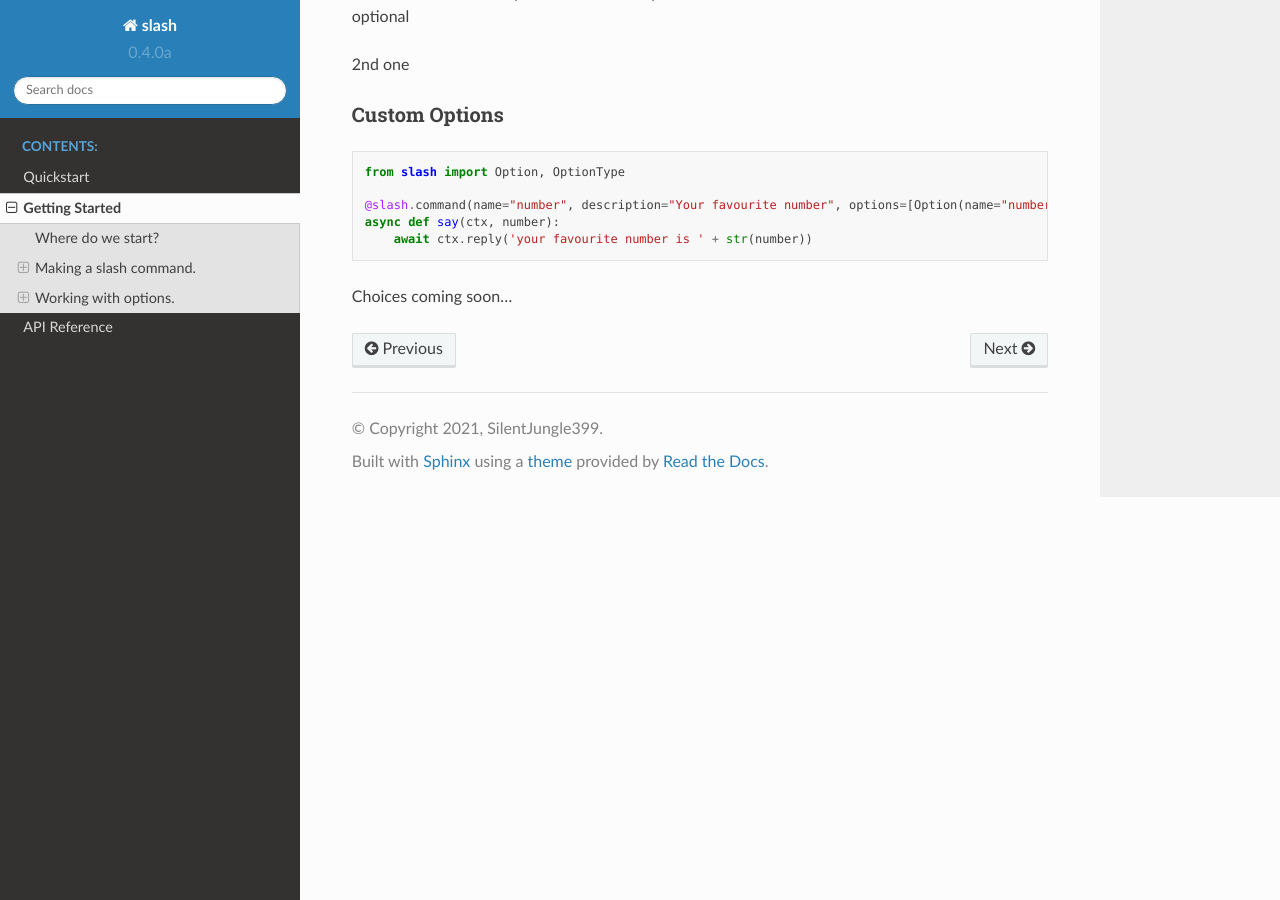
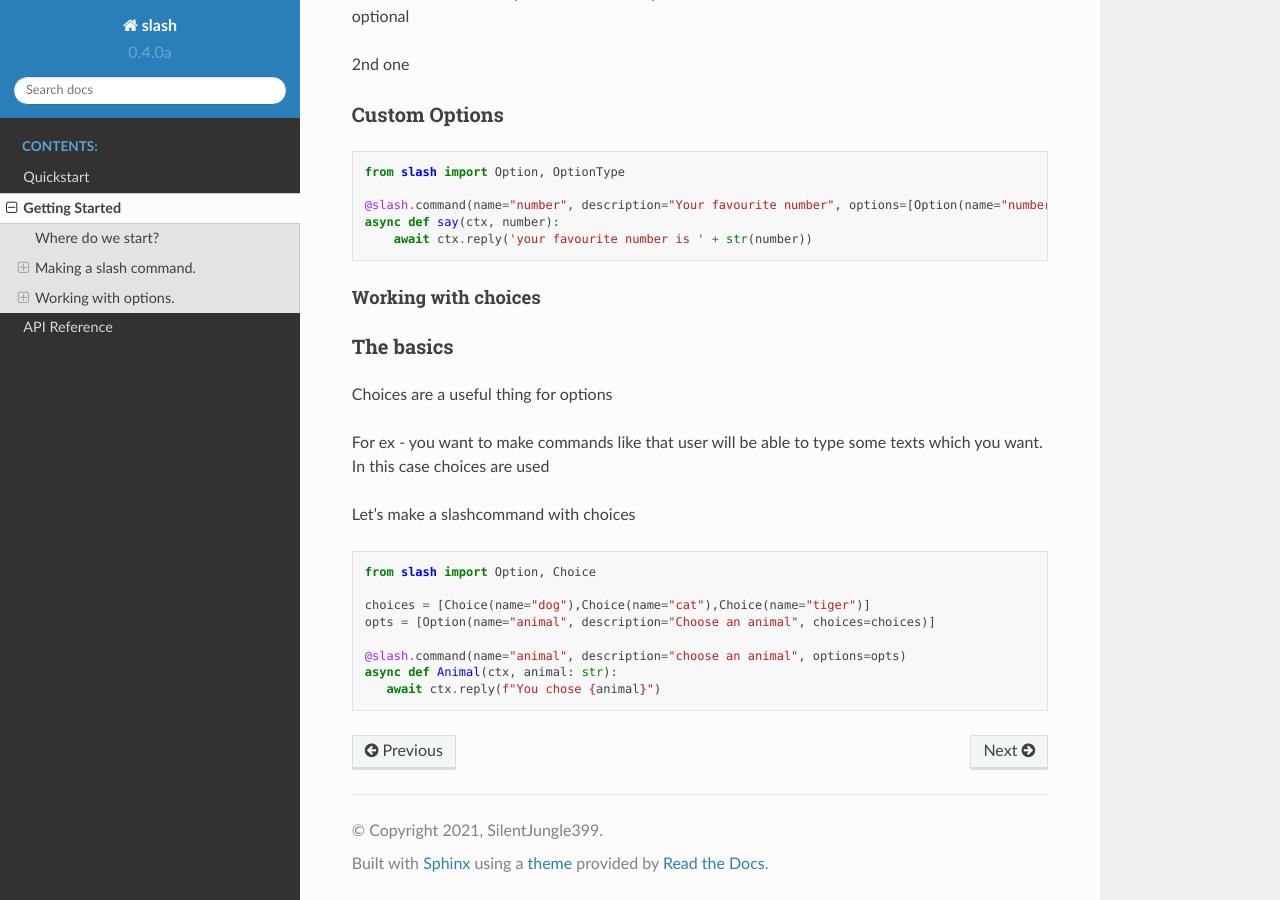
Before and after one commit to SilentJungle399/dpy-appcommands, a Sphinx documentation site: the page built from docs/gettingstarted.rst, in a window 1280 px wide and 900 px high, scrolled down 1815 px. Built offline with Sphinx 7.4.7 and the Read the Docs theme 2.0.0, drawn with Linux system fonts in a browser that asks for light colours.

Commit message:
Update gettingstarted.rst

```diff
--- a/docs/gettingstarted.rst
+++ b/docs/gettingstarted.rst
@@ -109,4 +109,27 @@ Custom Options
 
 
 
-Choices coming soon...
+Working with choices
+^^^^^^^^^^^^^^^^^^^^
+
+The basics
+----------
+
+Choices are a useful thing for options
+
+For ex - you want to make commands like that user will be able to type some
+texts which you want.
+In this case choices are used
+
+Let's make a slashcommand with choices
+
+.. code-block:: python3
+
+    from slash import Option, Choice
+
+    choices = [Choice(name="dog"),Choice(name="cat"),Choice(name="tiger")]
+    opts = [Option(name="animal", description="Choose an animal", choices=choices)]
+
+    @slash.command(name="animal", description="choose an animal", options=opts)
+    async def Animal(ctx, animal: str):
+       await ctx.reply(f"You chose {animal}")
```
